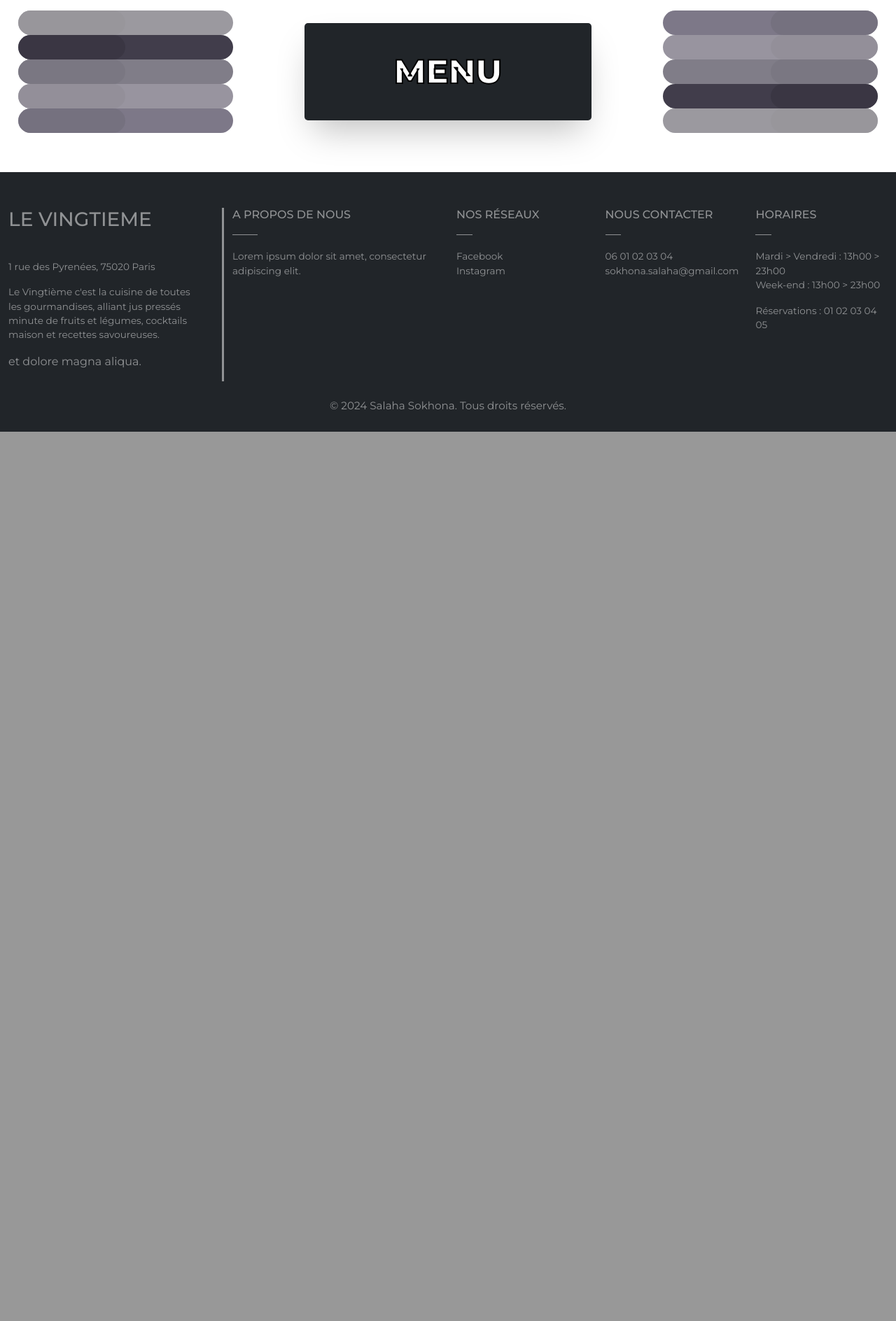
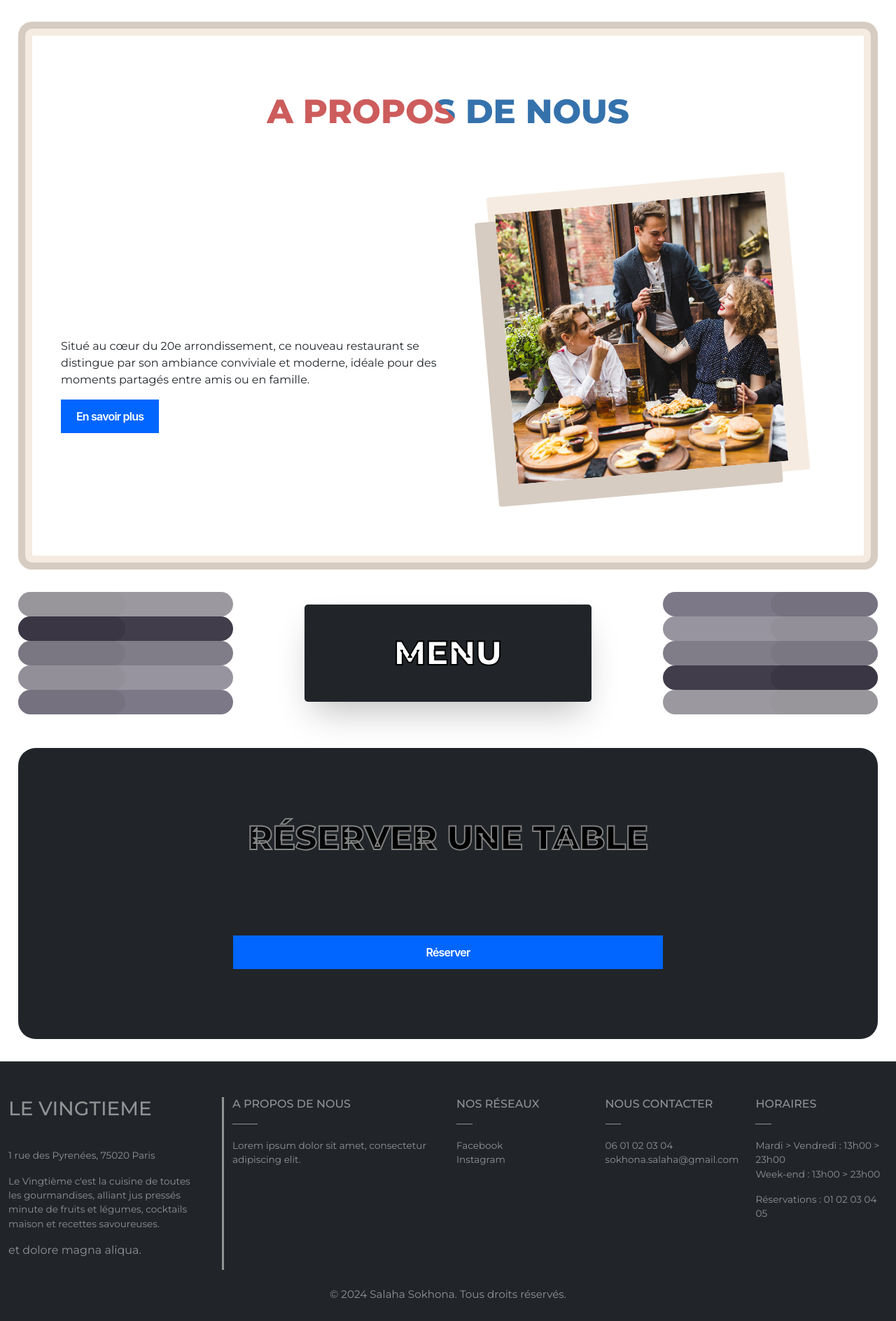
Before and after one commit to salaahl/restaurant_website_by_symfony, a Symfony app: template templates/global/home.html.twig in a window 1280 px wide. Shown: the part 785-2673 px from the top of the page at 70% size. Before the commit the page ends 1402 px from the top, so only its background shows below. Run offline with Twig, Linux system fonts and the light colour scheme; the template is opened without the code that fills it, so the values that code supplies are empty; some libraries are stand-ins or nearby versions.

Commit message:
reorganisation de l'ecran d'accueil

```diff
--- a/public/css/home.css
+++ b/public/css/home.css
@@ -42,6 +43,15 @@ main {
 
 .navbar-brand:hover {
   color: var(--color-white);
+}
+
+.title h2 {
+  font-size: var(--font-size-title);
+  font-weight: bold;
+  text-transform: uppercase;
+  width: inherit;
+  margin-bottom: 10px;
+  text-align: center;
 }
 
 .carousel-control-next,
@@ -71,6 +81,59 @@ main {
   width: inherit;
 }
 
+#about-me-container,
+#reservation-container {
+  padding-left: 2%;
+  padding-right: 2%;
+}
+
+#about-me-container .title h2 {
+  width: fit-content;
+  margin: auto;
+  color: transparent;
+  background-image: linear-gradient(
+    45deg,
+    indianred 50%,
+    rgb(53, 114, 172, 1) 50%
+  );
+  background-size: 100%;
+  background-repeat: no-repeat;
+  background-position: left;
+  background-clip: text;
+}
+
+#about-me-container article {
+  display: flex;
+  flex-direction: column;
+  justify-content: space-between;
+  align-items: center;
+  width: 100%;
+}
+
+#about-me-container .title,
+#reservation-container .title {
+  align-content: center;
+  padding: 100px 0;
+  width: 100%;
+}
+
+#about-me-container article img {
+  width: 50%;
+  aspect-ratio: 1;
+  margin-top: 12.5%;
+  margin-right: auto;
+  margin-bottom: 12.5%;
+  margin-left: auto;
+  transform: rotate(-5deg);
+  box-shadow: #d6ccc2 -20px 20px 0px 10px, #f5ebe0 10px -5px 0px 20px;
+  border-radius: 1px;
+}
+
+#about-me-container,
+#reservation-container {
+  padding-bottom: 100px; /* Correspond à l'écart avec le titre */
+}
+
 #menu-container {
   display: flex;
   flex-flow: wrap;
@@ -84,13 +147,13 @@ main {
   animation: translate 1s;
 }
 
-#menu-title {
+#menu-title-container {
   position: relative;
   display: flex;
   width: 100%;
 }
 
-#title {
+#menu-title-container .title {
   display: flex;
   justify-content: center;
   align-items: center;
@@ -98,22 +161,21 @@ main {
   text-align: center;
 }
 
-#title h5 {
-  font-size: var(--font-size-title);
-  font-weight: bold;
-  text-transform: uppercase;
+#menu-title-container .title h2 {
   color: var(--color-white);
   background-color: var(--color-dark);
   -webkit-text-stroke: var(--text-stroke-size) var(--color-black);
   width: inherit;
   margin-bottom: 0%;
   padding: 10% 10vw;
+  border-radius: 25px;
 }
 
 #menu {
-  width: 100%;
   display: flex;
   flex-wrap: wrap;
+  width: 100%;
+  padding-bottom: 50px; /* Pour rattraper le margin-bottom sur les cartes */
 }
 
 .straight {
@@ -283,8 +352,30 @@ main {
   animation: scroll 2s;
 }
 
+#reservation-container {
+  background-color: var(--color-dark);
+}
+
+#reservation-container .title h2 {
+  color: transparent;
+  background: linear-gradient(
+    90deg,
+    rgba(0, 0, 0, 0.25) 0%,
+    rgba(0, 0, 0, 1) 50%
+  );
+  background-clip: text;
+  -webkit-text-stroke: 2px rgb(255, 255, 255, 0.5);
+}
+
+#reservation-container a {
+  display: flex;
+  width: 50%;
+  margin-left: auto;
+  margin-right: auto;
+}
+
 @media screen and (max-width: 767px) {
-  #menu-title #title {
+  #menu-title-container .title {
     position: absolute;
     bottom: 0;
     top: 0;
@@ -320,7 +407,7 @@ main {
     background-color: var(--color-white);
   }
 
-  #title h5 {
+  #menu-title-container .title h2 {
     padding: 10%;
     border-radius: 5px;
     box-shadow: rgba(0, 0, 0, 0.25) 0px 25px 50px -12px;
@@ -341,8 +427,10 @@ main {
     padding-right: 2%;
   }
 
-  .carousel-container {
-    margin: 4vh 0 2vh 0;
+  section {
+    margin-top: 4vh;
+    margin-bottom: 4vh;
+    border-radius: 25px;
   }
 
   .carousel-inner {
@@ -358,11 +446,38 @@ main {
     display: block;
   }
 
+  #about-me-container,
+  #reservation-container {
+    padding-left: unset;
+    padding-right: unset;
+  }
+
+  #about-me-container {
+    padding: 0 5%;
+    background-color: white;
+    border-radius: 20px;
+    box-shadow: inset #d6ccc2 0px 0px 0px 10px, inset #f5ebe0 0px 0px 0px 20px;
+    overflow: hidden;
+  }
+
+  #about-me-container article {
+    flex-direction: row;
+  }
+
+  #about-me-container article div:first-of-type {
+    max-width: 50%;
+  }
+
+  #about-me-container article img {
+    width: 35%;
+    margin-top: unset;
+  }
+
   #menu {
-    display: grid;
-    grid-template-rows: repeat(2, 1fr);
-    grid-template-columns: repeat(3, 1fr);
-    margin: 2vh 0 5vh 0;
+    display: flex;
+    flex-wrap: nowrap;
+    margin-top: 2vh;
+    padding-bottom: unset;
   }
 
   .straight {
--- a/public/css/navbar.css
+++ b/public/css/navbar.css
@@ -87,13 +87,8 @@
   }
 
   #navbar.navbar-scroll {
-    top: 2%;
-    height: 7vh;
-    min-height: auto;
-    width: 50%;
-    background-color: var(--background-color);
+    width: 60%;
     border-radius: 40px;
-    box-shadow: 0px 0px 0px 4px rgb(0 0 0 / 70%);
   }
 
   .navbar-scroll .navbar-brand {
--- a/templates/_navbar.html.twig
+++ b/templates/_navbar.html.twig
@@ -6,7 +6,7 @@
 	<div class="collapse navbar-collapse" id="navbarNavAltMarkup">
 		<div class="navbar-nav">
 			<a class="nav-link" href="/">Accueil</a>
-			<a class="nav-link" href="/#menu-title">Menu</a>
+			<a class="nav-link" href="/#menu-title-container">Menu</a>
 			<a class="nav-link" href="/reservation">Réservation</a>
 			<a class="nav-link" href="/about">Qui sommes-nous ?</a>
 		</div>
--- a/templates/global/home.html.twig
+++ b/templates/global/home.html.twig
@@ -12,8 +12,7 @@
 {% endblock %}
 
 {% block main %}
-	<section>
-		<div class="carousel-container">
+	<section id="carousel-container">
 		<div id="carouselExampleCaptions" class="carousel slide" data-bs-ride="false">
 			<div class="carousel-indicators">
 				<button type="button" data-bs-target="#carouselExampleCaptions" data-bs-slide-to="0" class="active" aria-current="true" aria-label="Slide 1"></button>
@@ -24,8 +23,12 @@
 				<div class="carousel-item active">
 					<img src="{{ asset('img/me.jpg') }}" class="d-block w-100" alt="...">
 					<div class="carousel-caption d-md-block">
-							<h5>Restaurant "Le vingtième"</h5>
-							<p>Paris 20 ème</p>
+						<h5>Restaurant
+							<i>Le vingtième</i>
+						</h5>
+						<p>
+							Paris 20è arrondissement
+						</p>
 					</div>
 				</div>
 				<div class="carousel-item">
@@ -53,12 +56,26 @@
 				<span class="visually-hidden">Next</span>
 			</button>
 		</div>
+	</section>
+	<section id="about-me-container">
+		<div class="title">
+			<h2>A propos de nous</h2>
+		</div>
+		<div class="description">
+			<article>
+				<div>
+					<p>
+						Situé au cœur du 20e arrondissement, ce nouveau restaurant se distingue par son ambiance conviviale et moderne, idéale pour des moments partagés entre amis ou en famille.
+					</p>
+					<a href="./reservation" class="button-58">En savoir plus</a>
+				</div>
+				<img src="{{ asset('img/about-section-img.jpg') }}" alt="Ambiance du restaurant" class="image-between">
+			</article>
 		</div>
 	</section>
-	<section>
-		<div id="menu-container">
+	<section id="menu-container">
 		{% set number = ['one', 'two', 'three', 'four', 'five', 'six'] %}
-			<div id="menu-title">
+		<div id="menu-title-container">
 			<div class="straight-lines">
 				{% for i in 1..5 %}
 					<div class="straight straight-{{ number[i] }}">
@@ -66,8 +83,8 @@
 					</div>
 				{% endfor %}
 			</div>
-				<div id="title">
-					<h5>Menu</h5>
+			<div class="title">
+				<h2>Menu</h2>
 			</div>
 			<div class="straight-lines mirror">
 				{% for i in 1..5 %}
@@ -85,7 +102,6 @@
 							<p>{{ menu.name }}</p>
 						</div>
 						<div class="dishs">
-								<h6>{{ menu.name }}</h6>
 							{% for dish in menu.dishes %}
 								<div class="dish">
 									<div class="verticalLineTop"></div>
@@ -99,13 +115,15 @@
 				</div>
 			{% endfor %}
 		</div>
+	</section>
+	<section id="reservation-container">
+		<div class="title">
+			<h2>Réserver une table</h2>
 		</div>
-	</div>
+		<a href="./reservation" class="button-58">Réserver</a>
 	</section>
 {% endblock %}
-
 {% block javascripts %}
-{{ parent() }}
-<script src="https://unpkg.com/css-doodle@0.39.2/css-doodle.min.js"></script>
+	{{ parent() }}<script src="https://unpkg.com/css-doodle@0.39.2/css-doodle.min.js"></script>
 	<script src="{{ asset('js/script/navbar-scroll.js') }}"></script>
 {% endblock %}
```
Also changed, not shown: other parts of public/css/home.css (+48 -31 lines), public/img/about-section-img.jpg (added). Lines whose indentation alone changed are shown as unchanged.
